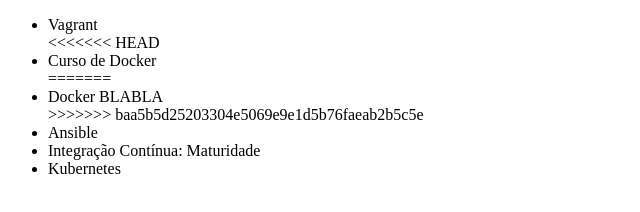
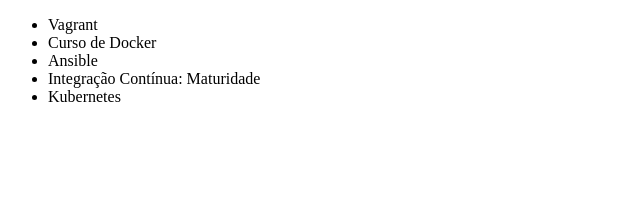
Before and after one commit to leo-luz/alura-git, a plain HTML site: page index.html in a window 1280 px wide. Shown: the whole page, without its empty margins (0-640 px from the left). Drawn offline with Linux system fonts and the light colour scheme.

Commit message:
Correção

```diff
--- a/index.html
+++ b/index.html
@@ -7,11 +7,7 @@
     <body>
         <ul>
             <li>Vagrant</li>
-<<<<<<< HEAD
             <li>Curso de Docker</li>
-=======
-            <li>Docker BLABLA</li>
->>>>>>> baa5b5d25203304e5069e9e1d5b76faeab2b5c5e
             <li>Ansible</li>
             <li>Integração Contínua: Maturidade</li>
             <li>Kubernetes</li>
```
